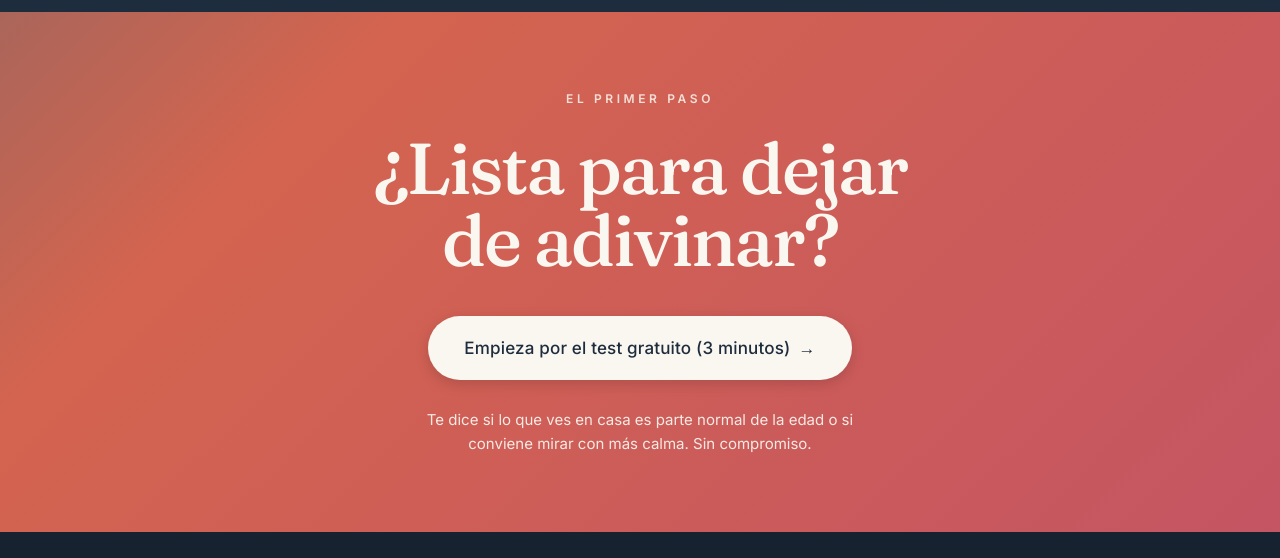
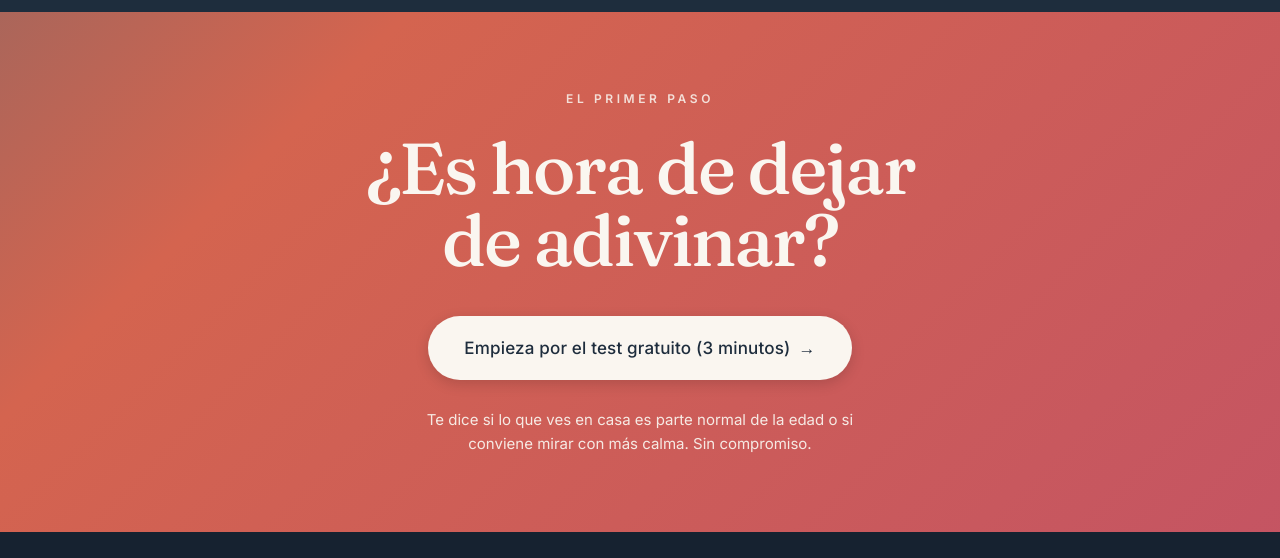
Before and after one commit to carlaromo-tech/Testmetodonido, a plain HTML site: page index.html in a window 1280 px wide. Shown: the part 5640-6198 px from the top of the page. Drawn offline with nearby package versions, Linux system fonts and the light colour scheme.

Commit message:
Neutraliza género en CTA final
"¿Lista para dejar de adivinar?" → "¿Es hora de dejar de adivinar?"
Mantiene el concepto ancla del landing sin excluir a padres varones.

Co-Authored-By: Claude Sonnet 4.6 <noreply@anthropic.com>

```diff
--- a/index.html
+++ b/index.html
@@ -1049,7 +1049,7 @@
   <section class="cta-final" id="test">
     <div class="container">
       <span class="cta-final__label">El primer paso</span>
-      <h2>¿Lista para dejar de adivinar?</h2>
+      <h2>¿Es hora de dejar de adivinar?</h2>
       <a href="https://tally.so/r/LZvklp" target="_blank" rel="noopener" class="btn btn--crema btn--large">
         Empieza por el test gratuito (3 minutos)
         <span class="btn__arrow">→</span>
```
